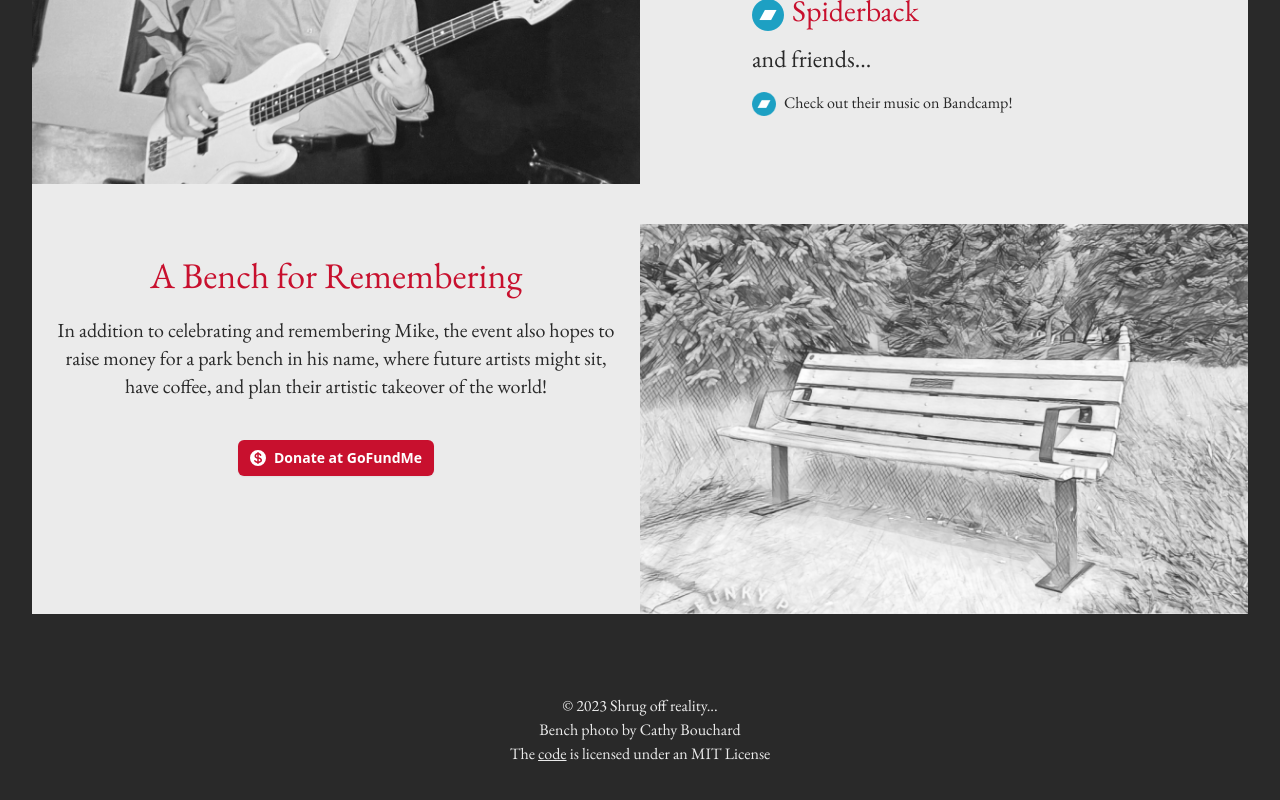
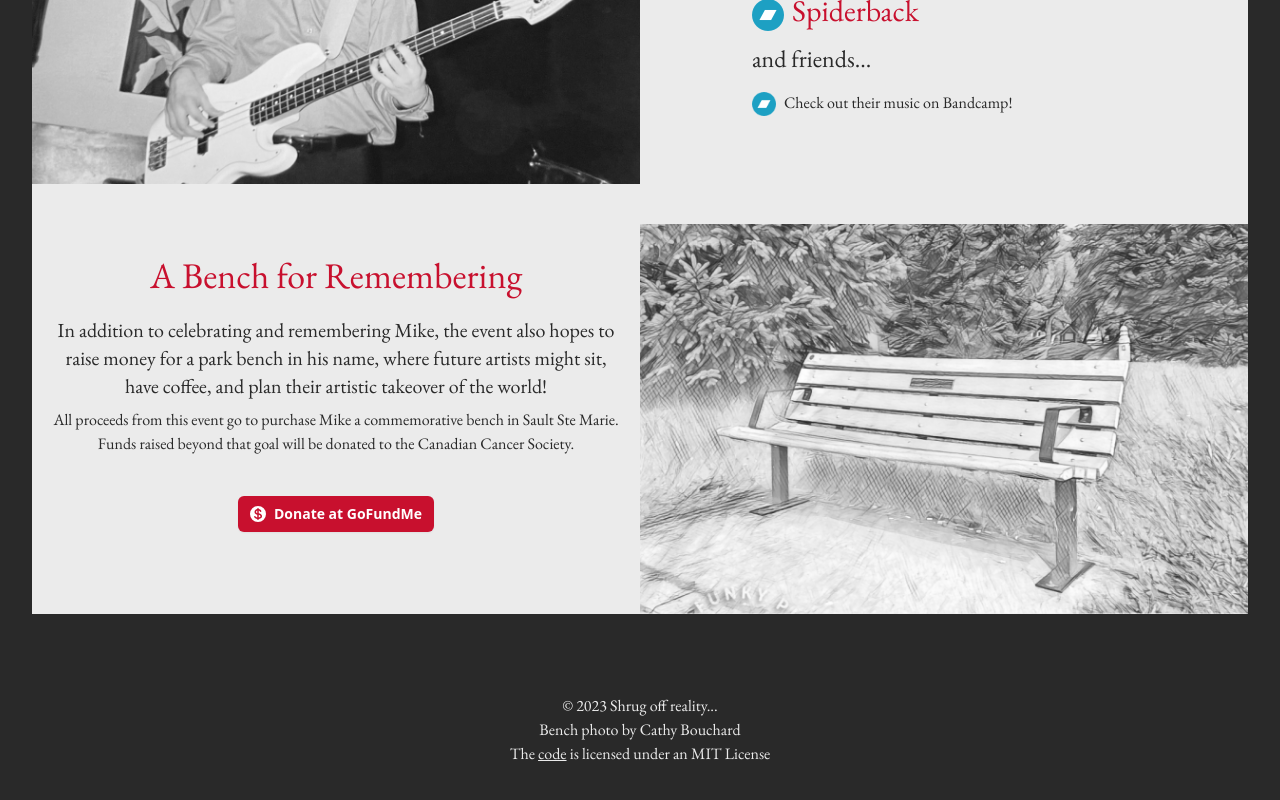
Before and after one commit to widgetapps/shrug-tribute, a Next.js app: page / in a window 1280 px wide. Shown: the part 1371-2171 px from the top of the page. Built offline with nearby package versions, Linux system fonts and the light colour scheme; no server answers.

Commit message:
Added some copy to remind folks tha all proceeds go to the bench or the Canadian Cancer Society.

```diff
--- a/src/pages/index.tsx
+++ b/src/pages/index.tsx
@@ -92,9 +92,11 @@ export default function Home() {
                         <div className="text-center py-8 basis-full lg:basis-1/2">
                             <div className={`${ebgaramond.className}  px-4`}>
                                 <h2 className="text-shrug-red text-3xl lg:text-4xl mb-5">A Bench for Remembering</h2>
-                                <div className="text-lg lg:text-xl leading-tight mb-10">In addition to celebrating and remembering Mike,
+                                <div className="text-lg lg:text-xl leading-tight mb-2">In addition to celebrating and remembering Mike,
                                     the event also hopes to raise money for a park bench in his name, where future
-                                    artists might sit, have coffee, and plan their artistic takeover of the world! </div>
+                                    artists might sit, have coffee, and plan their artistic takeover of the world!</div>
+                                <div className="text-base mb-10">All proceeds from this event go to purchase Mike a commemorative bench in Sault Ste Marie.
+                                Funds raised beyond that goal will be donated to the Canadian Cancer Society.</div>
                             </div>
 
                             <Link href="https://www.gofundme.com/f/mike-robillard?utm_campaign=p_lico+share-sheet&utm_medium=copy_link" passHref>
```
